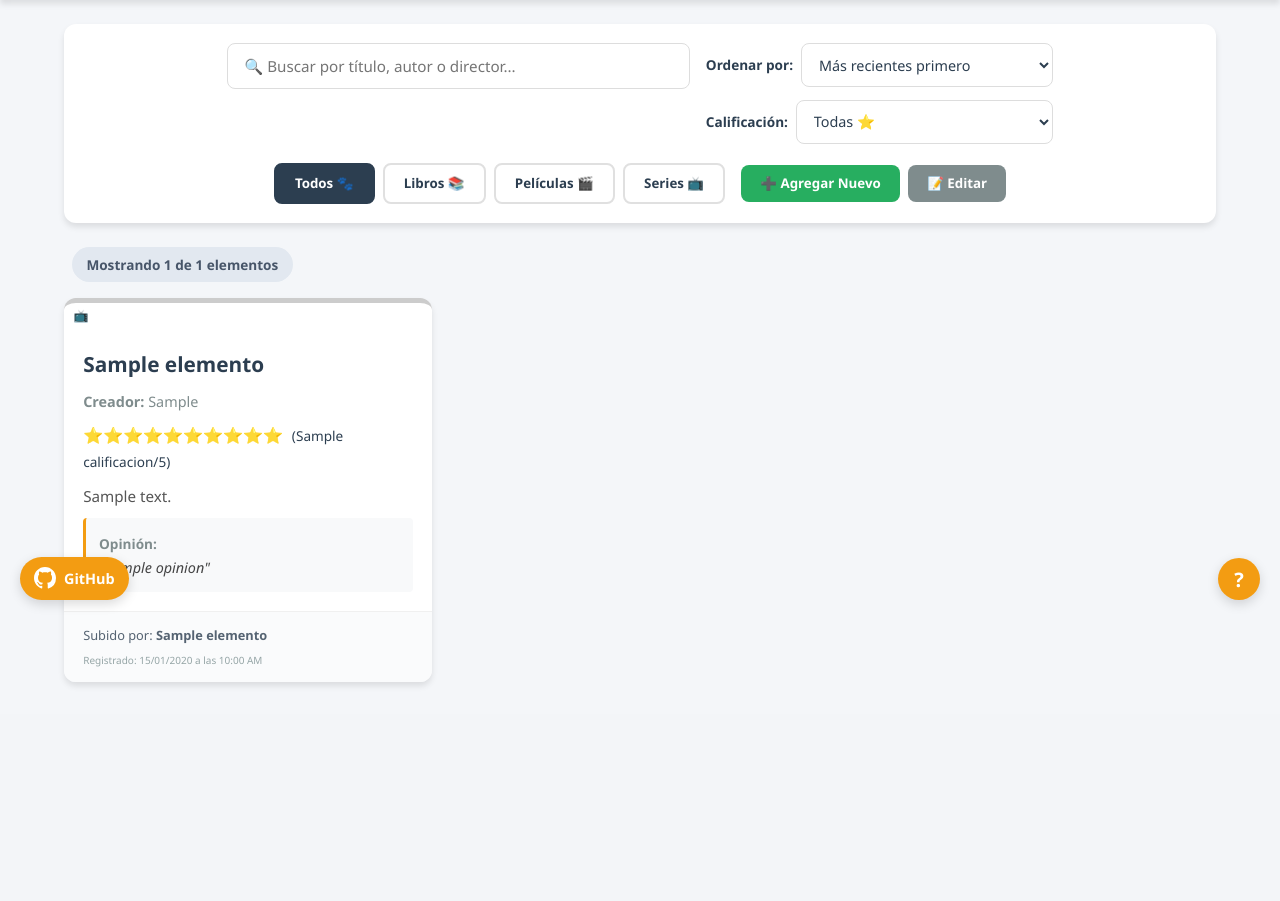
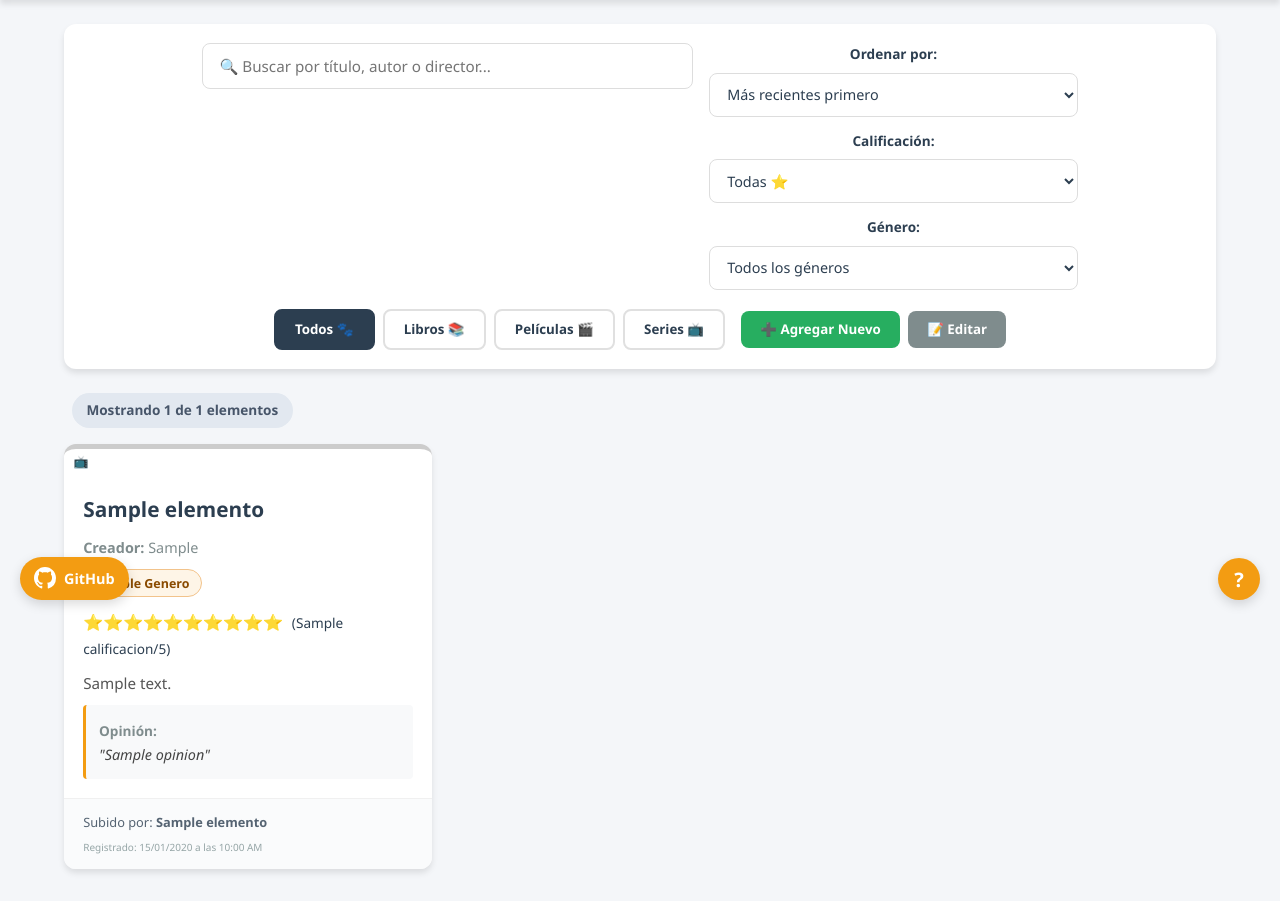
Before and after one commit to Andrey-Enrique-GM/Chihuahuateca, a Flask app: template templates/index.html in a window 1280 px wide. Shown: the part 180-1081 px from the top of the page. Before the commit the page ends 866 px from the top, so only its background shows below. Run offline with Flask 3, Linux system fonts and the light colour scheme; the template is opened without the code that fills it: most values are stand-ins (such as "Sample title", 1, 10 or a date in 2020).

Commit message:
30, nuevo sistema de categorias para los elementos de la coleccion

```diff
--- a/app.py
+++ b/app.py
@@ -154,6 +154,7 @@ def _validate_elemento_payload(data, require_id=False):
     titulo = _sanitize_text(data.get('titulo'), required=True, max_length=200)
     tipo = _sanitize_text(data.get('tipo'), required=True, max_length=20)
     autor_director = _sanitize_text(data.get('autor_director'), required=True, max_length=150)
+    genero = _sanitize_text(data.get('genero'), required=False, max_length=50) or ''
     descripcion = _sanitize_text(data.get('descripcion'), required=False, max_length=1000)
     opinion = _sanitize_text(data.get('opinion'), required=False, max_length=1000)
 
@@ -184,6 +185,7 @@ def _validate_elemento_payload(data, require_id=False):
         'titulo': titulo,
         'tipo': tipo,
         'autor_director': autor_director,
+        'genero': genero,
         'descripcion': descripcion,
         'opinion': opinion,
         'calificacion': calificacion,
@@ -205,6 +207,7 @@ def api_guardar_elemento():
         titulo=payload['titulo'],
         tipo=payload['tipo'],
         autor_director=payload['autor_director'],
+        genero=payload['genero'],
         descripcion=payload['descripcion'],
         calificacion=payload['calificacion'],
         opinion=payload['opinion'],
@@ -233,6 +236,7 @@ def api_editar_elemento():
         titulo=payload['titulo'],
         tipo=payload['tipo'],
         autor_director=payload['autor_director'],
+        genero=payload['genero'],
         descripcion=payload['descripcion'],
         calificacion=payload['calificacion'],
         opinion=payload['opinion'],
@@ -274,7 +278,7 @@ def api_obtener_elemento_por_id(elemento_id):
         # Retornamos las propiedades como JSON para rellenar los inputs al editar
         return jsonify({
             'id': el.id, 'titulo': el.titulo, 'tipo': el.tipo,
-            'autor_director': el.autor_director, 'descripcion': el.descripcion,
+            'autor_director': el.autor_director, 'genero': getattr(el, 'genero', ''), 'descripcion': el.descripcion,
             'calificacion': el.calificacion, 'opinion': el.opinion
         })
     return jsonify({"error": "No encontrado"}), 404
--- a/static/css/style.css
+++ b/static/css/style.css
@@ -272,6 +272,27 @@ body {
     background-color: #f0f0f0;
 }
 
+.filtro-select-caja {
+    display: flex;
+    flex-direction: column;
+    gap: 0.35rem;
+    min-width: 160px;
+}
+
+.filtro-select-caja label {
+    font-size: 0.85rem;
+    font-weight: 700;
+    color: #5d6d7e;
+}
+
+.filtro-select-caja select {
+    padding: 0.65rem 0.8rem;
+    border: 1px solid #e0e0e0;
+    border-radius: 8px;
+    background-color: var(--blanco);
+    color: var(--color-texto);
+}
+
 .btn-filtro.activo {
     background-color: var(--color-texto);
     color: var(--blanco);
@@ -362,6 +383,31 @@ body {
 .tarjeta-creador {
     font-size: 0.9rem;
     color: #7f8c8d;
+}
+
+.badge-genero {
+    display: inline-flex;
+    align-items: center;
+    align-self: flex-start;
+    padding: 0.3rem 0.7rem;
+    border-radius: 999px;
+    background-color: #fef5e7;
+    color: #8a4b00;
+    border: 1px solid #f2c38b;
+    font-size: 0.78rem;
+    font-weight: 700;
+    margin-bottom: 0.2rem;
+    cursor: pointer;
+    transition: var(--transicion);
+}
+
+.badge-genero:hover {
+    transform: translateY(-1px);
+    background-color: #ffe6c2;
+}
+
+.tag-filtro {
+    text-transform: capitalize;
 }
 
 .tarjeta-calificacion {
--- a/static/js/main.js
+++ b/static/js/main.js
@@ -3,6 +3,7 @@
 // ==========================================================================
 
 let filtroTipoActual = 'todos';
+let filtroGeneroActual = 'todos';
 
 document.addEventListener('DOMContentLoaded', () => {
     // Modales
@@ -25,10 +26,15 @@ document.addEventListener('DOMContentLoaded', () => {
     const buscador = document.getElementById('buscador');
     const selectOrden = document.getElementById('select-orden');
     const selectEstrellas = document.getElementById('select-estrellas');
+    const selectGenero = document.getElementById('filtro-genero');
 
     buscador.addEventListener('input', filtrarYOrdenarColeccion);
     selectOrden.addEventListener('change', filtrarYOrdenarColeccion);
     selectEstrellas.addEventListener('change', filtrarYOrdenarColeccion);
+    selectGenero.addEventListener('change', () => {
+        filtroGeneroActual = selectGenero.value;
+        filtrarYOrdenarColeccion();
+    });
 
     document.getElementById('btn-todos').addEventListener('click', (e) => cambiarFiltroTipo('todos', e.target));
     document.getElementById('btn-libros').addEventListener('click', (e) => cambiarFiltroTipo('libro', e.target));
@@ -40,6 +46,17 @@ document.addEventListener('DOMContentLoaded', () => {
     document.getElementById('select-editar-elemento').addEventListener('change', cargarDatosParaEditar);
     document.getElementById('form-editar').addEventListener('submit', actualizarElemento);
     document.getElementById('btn-borrar-elemento').addEventListener('click', borrarElemento);
+
+    document.getElementById('grid-coleccion').addEventListener('click', (event) => {
+        const tagFiltro = event.target.closest('.tag-filtro');
+        if (!tagFiltro) return;
+
+        const generoSeleccionado = tagFiltro.getAttribute('data-genero') || 'sin-genero';
+        const selectGenero = document.getElementById('filtro-genero');
+        selectGenero.value = generoSeleccionado || 'sin-genero';
+        filtroGeneroActual = selectGenero.value;
+        filtrarYOrdenarColeccion();
+    });
 
     // Ejecutar filtrado inicial para ordenar y actualizar contador al cargar la pagina
     filtrarYOrdenarColeccion();
@@ -90,6 +107,7 @@ function filtrarYOrdenarColeccion() {
     const textoBusqueda = document.getElementById('buscador').value.toLowerCase().trim();
     const ordenSeleccionado = document.getElementById('select-orden').value;
     const estrellasSeleccionadas = document.getElementById('select-estrellas').value;
+    const generoSeleccionado = filtroGeneroActual || 'todos';
 
     const contenedorGrid = document.getElementById('grid-coleccion');
     const tarjetasArray = Array.from(document.querySelectorAll('.tarjeta-item'));
@@ -103,12 +121,16 @@ function filtrarYOrdenarColeccion() {
         const tituloTarjeta = tarjeta.getAttribute('data-titulo');
         const autorTarjeta = tarjeta.getAttribute('data-autor');
         const calificacionTarjeta = tarjeta.getAttribute('data-calificacion');
+        const generoTarjeta = (tarjeta.getAttribute('data-genero') || '').toLowerCase().trim();
 
         const pasaTipo = (filtroTipoActual === 'todos' || tipoTarjeta === filtroTipoActual);
         const pasaBuscador = (tituloTarjeta.includes(textoBusqueda) || autorTarjeta.includes(textoBusqueda));
         const pasaEstrellas = (estrellasSeleccionadas === 'todas' || calificacionTarjeta === estrellasSeleccionadas);
+        const generoFiltro = generoSeleccionado === 'todos' ? 'todos' : generoSeleccionado;
+        const generoComparado = generoFiltro === 'sin-genero' ? '' : generoFiltro;
+        const pasaGenero = generoFiltro === 'todos' || generoTarjeta === generoComparado;
 
-        if (pasaTipo && pasaBuscador && pasaEstrellas) {
+        if (pasaTipo && pasaBuscador && pasaEstrellas && pasaGenero) {
             tarjeta.style.display = 'flex';
             elementosVisibles++;
         } else {
@@ -170,6 +192,7 @@ function guardarNuevoElemento(e) {
         tipo: document.getElementById('add-tipo').value,
         titulo: document.getElementById('add-titulo').value,
         autor_director: document.getElementById('add-autor').value,
+        genero: document.getElementById('add-genero').value,
         calificacion: document.getElementById('add-calificacion').value,
         descripcion: document.getElementById('add-descripcion').value,
         opinion: document.getElementById('add-opinion').value
@@ -242,6 +265,7 @@ function cargarDatosParaEditar() {
             document.getElementById('edit-tipo').value = data.tipo;
             document.getElementById('edit-titulo').value = data.titulo;
             document.getElementById('edit-autor').value = data.autor_director;
+            document.getElementById('edit-genero').value = data.genero || '';
             document.getElementById('edit-calificacion').value = data.calificacion;
             document.getElementById('edit-descripcion').value = data.descripcion;
             document.getElementById('edit-opinion').value = data.opinion;
@@ -281,6 +305,7 @@ function actualizarElemento(e) {
         tipo: document.getElementById('edit-tipo').value,
         titulo: document.getElementById('edit-titulo').value,
         autor_director: document.getElementById('edit-autor').value,
+        genero: document.getElementById('edit-genero').value,
         calificacion: document.getElementById('edit-calificacion').value,
         descripcion: document.getElementById('edit-descripcion').value,
         opinion: document.getElementById('edit-opinion').value
--- a/templates/index.html
+++ b/templates/index.html
@@ -77,6 +77,23 @@
                                 <option value="1">⭐</option>
                             </select>
                         </div>
+
+                        <!-- Selector por Género -->
+                        <div class="filtro-select-caja">
+                            <label for="filtro-genero">Género:</label>
+                            <select id="filtro-genero">
+                                <option value="todos">Todos los géneros</option>
+                                <option value="sin-genero">Sin género</option>
+                                <option value="fantasia">Fantasía</option>
+                                <option value="terror">Terror</option>
+                                <option value="cifi">Ciencia ficción</option>
+                                <option value="comedia">Comedia</option>
+                                <option value="drama">Drama</option>
+                                <option value="romance">Romance</option>
+                                <option value="accion">Acción</option>
+                                <option value="documental">Documental</option>
+                            </select>
+                        </div>
                     </div>
                 </div>
 
@@ -114,6 +131,7 @@
                         data-titulo="{{ elemento.titulo.lower() }}"
                         data-autor="{{ elemento.autor_director.lower() }}"
                         data-calificacion="{{ elemento.calificacion }}"
+                        data-genero="{{ (elemento.genero or '')|lower }}"
                         data-id="{{ elemento.id }}">
 
                         <div class="tarjeta-badge {{ elemento.tipo }}">
@@ -140,6 +158,10 @@
                                 </strong>
                                 {{ elemento.autor_director }}
                             </p>
+
+                            <button type="button" class="badge-genero tag-filtro" data-genero="{{ (elemento.genero or '')|lower }}">
+                                {{ elemento.genero or 'Sin género' }}
+                            </button>
 
                             <div class="tarjeta-calificacion">
                                 {% for i in range(elemento.calificacion) %}⭐{% endfor %}
@@ -217,6 +239,20 @@
                     <input type="text" id="add-autor" required>
                 </div>
                 <div class="form-grupo">
+                    <label for="add-genero">Género / Categoría:</label>
+                    <select id="add-genero" name="genero">
+                        <option value="">Sin género</option>
+                        <option value="fantasia">Fantasía</option>
+                        <option value="terror">Terror</option>
+                        <option value="cifi">Ciencia ficción</option>
+                        <option value="comedia">Comedia</option>
+                        <option value="drama">Drama</option>
+                        <option value="romance">Romance</option>
+                        <option value="accion">Acción</option>
+                        <option value="documental">Documental</option>
+                    </select>
+                </div>
+                <div class="form-grupo">
                     <label for="add-calificacion">Calificación (1 a 5):</label>
                     <input type="number" id="add-calificacion" min="1" max="5" value="5" required>
                 </div>
@@ -283,6 +319,20 @@
                     <input type="text" id="edit-autor">
                 </div>
                 <div class="form-grupo">
+                    <label for="edit-genero">Género / Categoría:</label>
+                    <select id="edit-genero" name="genero">
+                        <option value="">Sin género</option>
+                        <option value="fantasia">Fantasía</option>
+                        <option value="terror">Terror</option>
+                        <option value="cifi">Ciencia ficción</option>
+                        <option value="comedia">Comedia</option>
+                        <option value="drama">Drama</option>
+                        <option value="romance">Romance</option>
+                        <option value="accion">Acción</option>
+                        <option value="documental">Documental</option>
+                    </select>
+                </div>
+                <div class="form-grupo">
                     <label for="edit-calificacion">Calificación:</label>
                     <input type="number" id="edit-calificacion" min="1" max="5" required>
                 </div>
```
Also changed, not shown: entities/elemento.py (+13 -11 lines), persistence/consultas_db.py (+9 -9 lines).
